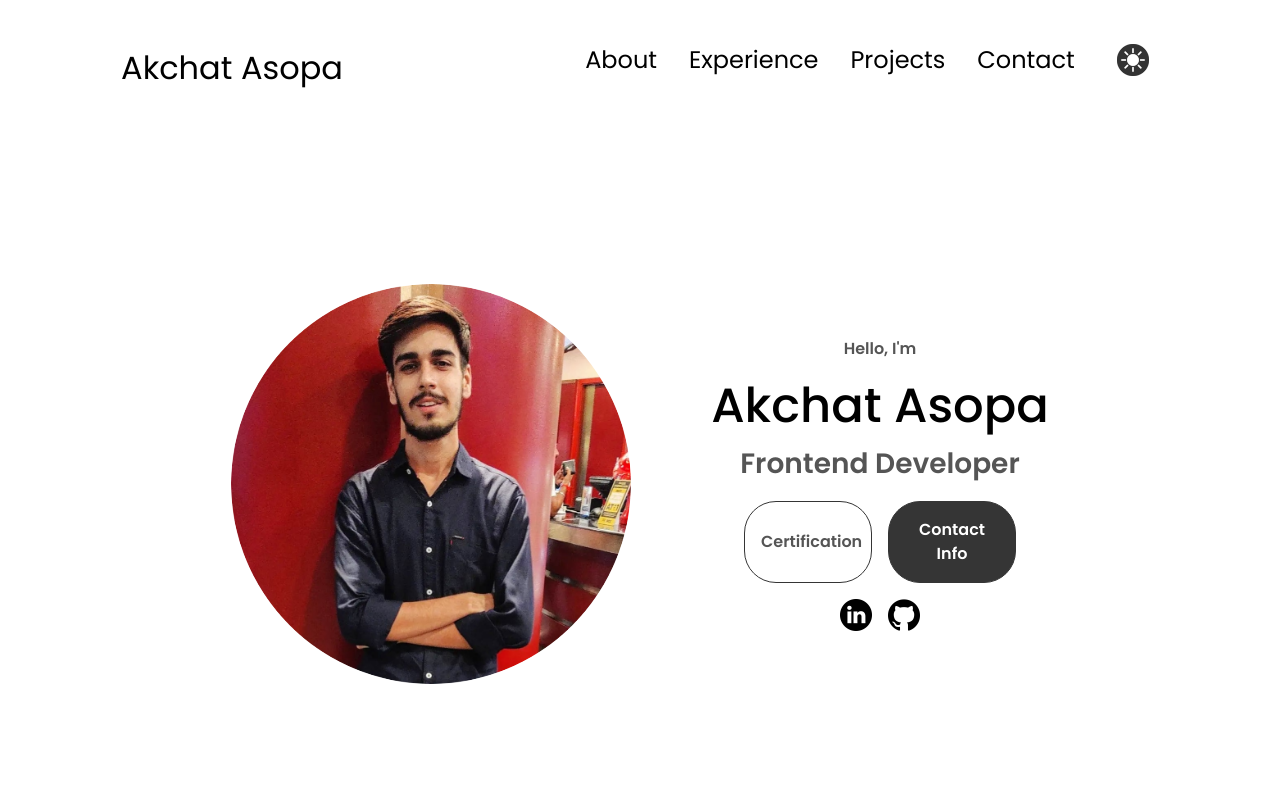
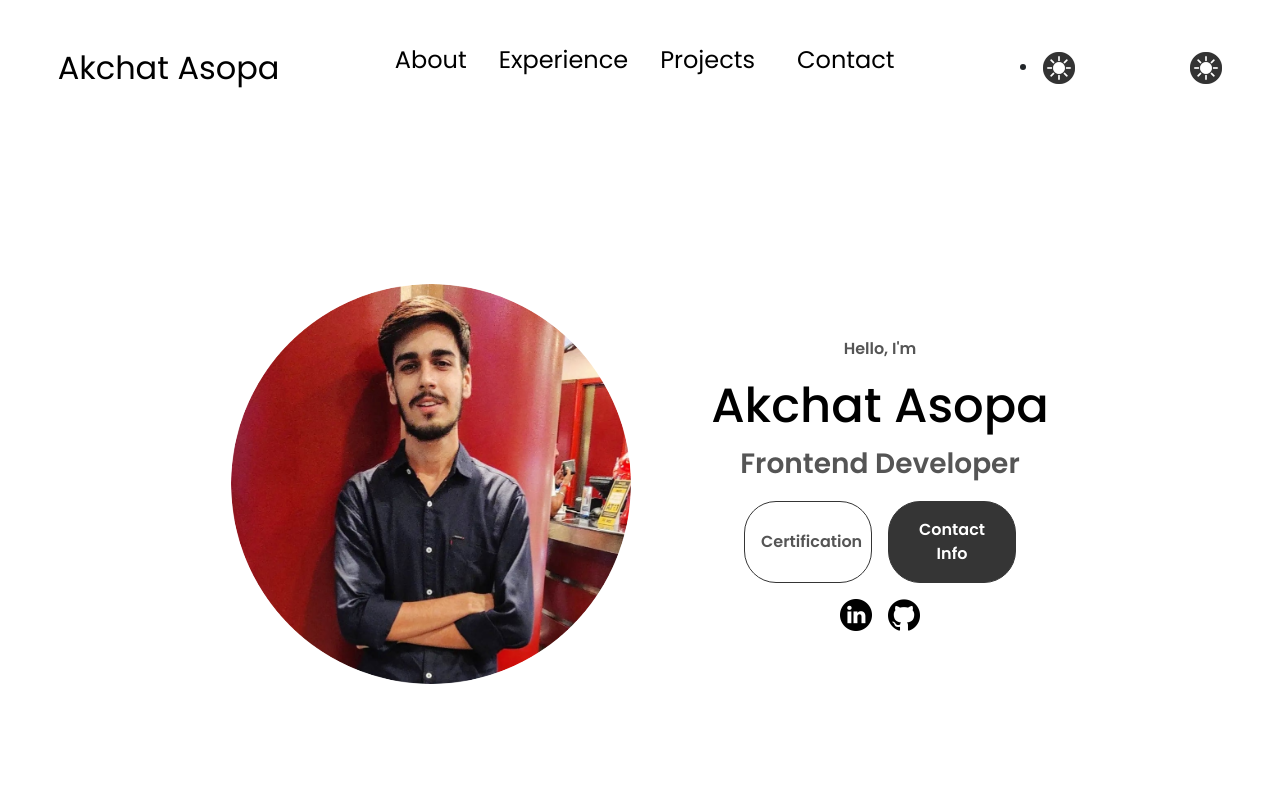
Before and after one commit to akchat283/Portfolio-Website, a plain HTML site: page index.html in a window 1280 px wide. Shown: the top 800 px of the page. Drawn offline with nearby package versions, Linux system fonts and the light colour scheme.

Commit message:
Update index.html

```diff
--- a/index.html
+++ b/index.html
@@ -18,17 +18,25 @@
           <li><a href="#experience">Experience</a></li>
           <li><a href="#projects">Projects</a></li>
           <li><a href="#contact">Contact</a></li>
-          <li>
-            <img
+        </ul>
+      </div>
+      <li>
+      <img
             id="modeToggle"
             class="icon color-icon"
             src="./assets/theme_light.png"
             src-light="./assets/theme_light.png"
             src-dark="./assets/theme_dark.png"
             alt="Color theme icon">
-          </li>
-        </ul>
-      </div>
+    </li>
+        <img
+            id="modeToggle"
+            class="icon color-icon"
+            src="./assets/theme_light.png"
+            src-light="./assets/theme_light.png"
+            src-dark="./assets/theme_dark.png"
+            alt="Color theme icon">
+    </li>
     </nav>
     <nav id="hamburger-nav">
       <div class="logo">Akchat Asopa</div>
```
